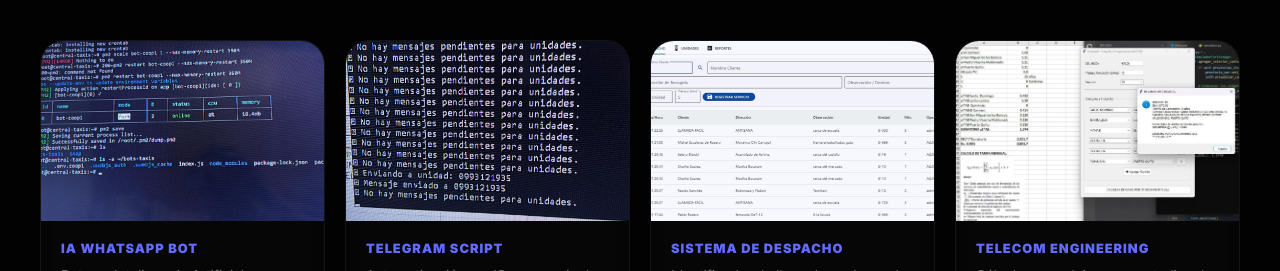
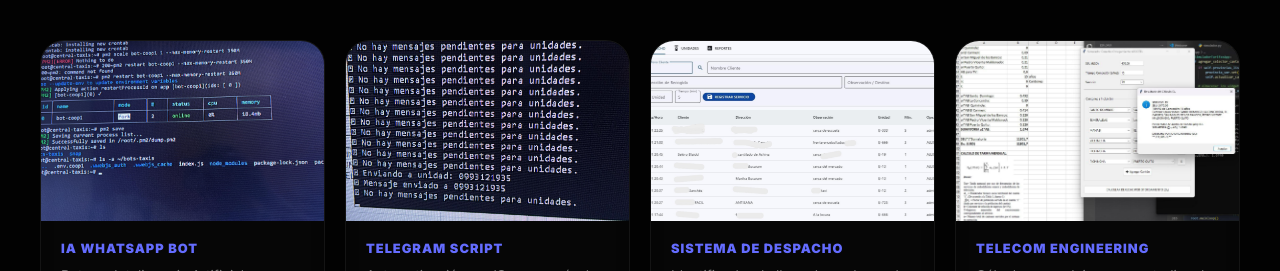
Before and after one commit to ismael88lucard/portfolio, a React (Vite) app: page / in a window 1280 px wide. Shown: the part 760-1031 px from the top of the page. Built offline with nearby package versions, Linux system fonts and the light colour scheme.

Commit message:
Limpieza de seguridad: reemplazo definitivo de imagen sensible

```diff
--- a/src/App.jsx
+++ b/src/App.jsx
@@ -68,7 +68,7 @@ function App() {
       id: 3,
       title: "Sistema de Despacho",
       desc: "Identificador de llamadas y despacho de carreras con Python y PostgreSQL.",
-      img: "/proyecto3.jpeg"
+      img: "/proyecto33.jpg"
     },
     {
       id: 4,
```
Also changed, not shown: public/proyecto3.jpeg (deleted), public/proyecto33.JPG (added).
